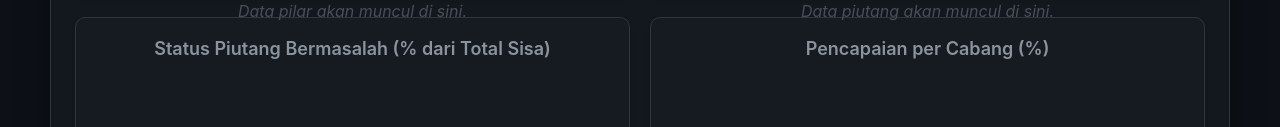
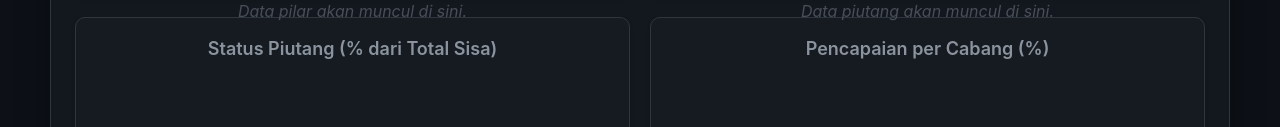
Before and after one commit to jbsfnc123/JBSPERKASA, a plain HTML site: page index.html in a window 1280 px wide. Shown: the part 673-800 px from the top of the page. Drawn offline with nearby package versions, Linux system fonts and the light colour scheme; no server answers.

Commit message:
Update index.html

```diff
--- a/index.html
+++ b/index.html
@@ -232,7 +232,7 @@
                     </div>
                 </div>
                 <div class="chart-card">
-                    <h3>Status Piutang Bermasalah (% dari Total Sisa)</h3>
+                    <h3>Status Piutang (% dari Total Sisa)</h3>
                     <div class="chart-container">
                         <canvas id="corecollChart"></canvas>
                         <div id="corecoll-placeholder" class="placeholder">Data Corecoll akan muncul di sini.</div>
```
